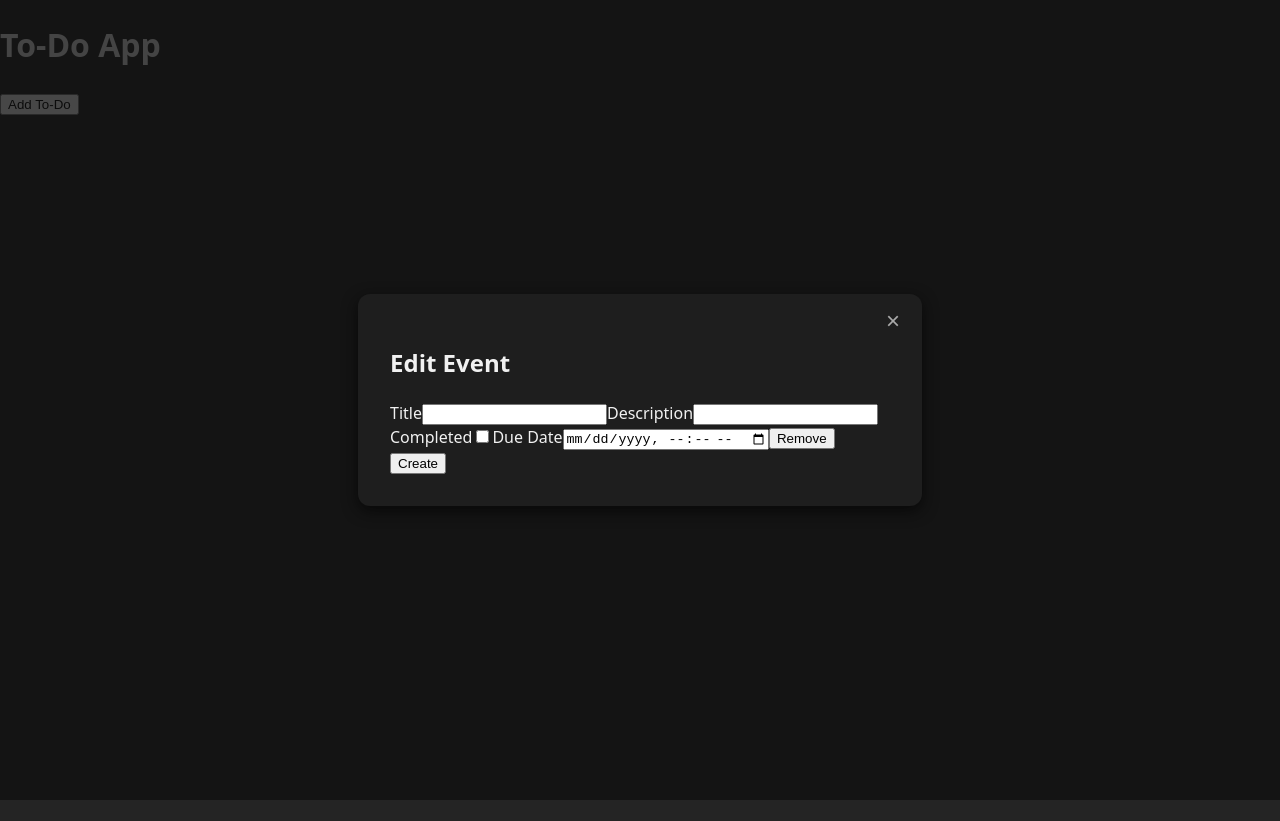
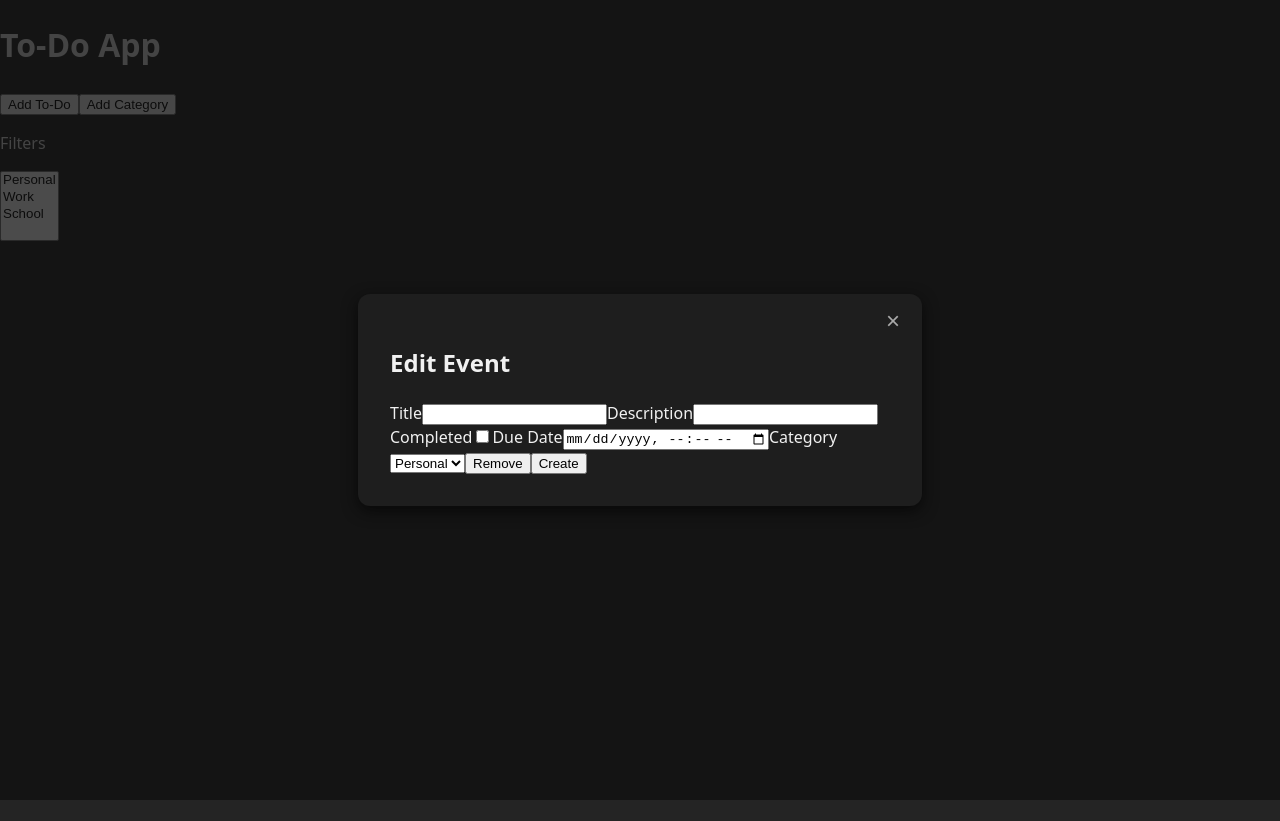
Before and after one commit to DexStephens/web-dev-final, a React (Vite) app in the folder client/: page / in a window 1280 px wide. Both pictures are taken after a click on the button "Add To-Do". Built offline with nearby package versions, Linux system fonts and the light colour scheme.

Commit message:
Add in category handling with another modal for category and update context values.

```diff
--- a/client/src/App.tsx
+++ b/client/src/App.tsx
@@ -3,9 +3,11 @@ import "./App.css";
 import { ToDoList } from "./components/ToDoList";
 import { ToDoModal } from "./components/ToDoModal";
 import { ToDo } from "./types";
+import { CategoryModal } from "./components/CategoryModal";
 
 function App() {
   const [openToDoModal, setOpenToDoModal] = useState(false);
+  const [openCategoryModal, setOpenCategoryModal] = useState(false);
   const [selectedToDo, setSelectedToDo] = useState<ToDo | null>(null);
 
   const onToDoModalClose = () => {
@@ -17,9 +19,13 @@ function App() {
       {(openToDoModal || selectedToDo) && (
         <ToDoModal toDo={selectedToDo} onClose={onToDoModalClose} />
       )}
+      {openCategoryModal && (
+        <CategoryModal onClose={() => setOpenCategoryModal(false)} />
+      )}
       <div>
         <h1>To-Do App</h1>
         <button onClick={() => setOpenToDoModal(true)}>Add To-Do</button>
+        <button onClick={() => setOpenCategoryModal(true)}>Add Category</button>
         <ToDoList setSelectedToDo={setSelectedToDo} />
       </div>
     </>
@@ -28,7 +34,6 @@ function App() {
 
 export default App;
 
-// NEXT: Add in categories, ability to create categories, assign to-dos to categories, add in filters for due date, categories
 //NEXT: Make the app pretty and responsive
-//NEXT: add in notifications
+//NEXT: add in notifications, more filter options
 //NEXT: work with local storage
--- /dev/null
+++ b/client/src/components/CategoryModal.tsx
@@ -0,0 +1,71 @@
+import { useEffect, useState } from "react";
+import { useToDoDataContext } from "../context/ToDoDataContextHook";
+import "../styles/Modal.css";
+import { Category, ModalProps } from "../types";
+import { createPortal } from "react-dom";
+
+export function CategoryModal({ onClose }: ModalProps) {
+  const { addCategory } = useToDoDataContext();
+  const [newCategory, setNewCategory] = useState<Category>({
+    color: "#0dead0",
+    name: "",
+  });
+  useEffect(() => {
+    const handleEsc = (e: KeyboardEvent) => {
+      if (e.key === "Escape") {
+        onClose();
+      }
+    };
+    window.addEventListener("keydown", handleEsc);
+
+    return () => {
+      window.removeEventListener("keydown", handleEsc);
+    };
+  }, [onClose]);
+
+  const handleSubmit = (e: React.FormEvent) => {
+    e.preventDefault();
+
+    if (newCategory.name.trim() === "") {
+      return;
+    }
+    addCategory(newCategory);
+
+    onClose();
+  };
+
+  return createPortal(
+    <div className="modal-overlay" onClick={() => onClose()}>
+      <div className="modal-content" onClick={(e) => e.stopPropagation()}>
+        <button className="modal-close" onClick={() => onClose()}>
+          ×
+        </button>
+        <h2 className="modal-title">Edit Event</h2>
+        <form className="modal-form" onSubmit={handleSubmit}>
+          <label>
+            Title
+            <input
+              type="text"
+              value={newCategory.name}
+              onChange={(e) =>
+                setNewCategory({ ...newCategory, name: e.target.value })
+              }
+            />
+          </label>
+          <label>
+            Color
+            <input
+              type="color"
+              value={newCategory.color}
+              onChange={(e) =>
+                setNewCategory({ ...newCategory, color: e.target.value })
+              }
+            />
+          </label>
+          <button type="submit">Create</button>
+        </form>
+      </div>
+    </div>,
+    document.body
+  );
+}
--- a/client/src/components/ToDoList.tsx
+++ b/client/src/components/ToDoList.tsx
@@ -1,13 +1,55 @@
+import { useMemo, useState } from "react";
 import { useToDoDataContext } from "../context/ToDoDataContextHook";
-import { ToDo, ToDoListProps } from "../types";
+import { ToDo, ToDoListFilter, ToDoListProps } from "../types";
+
+//CHATGPT USE: Looked up how to implement a multiple select dropdown in React
 
 export function ToDoList({ setSelectedToDo }: ToDoListProps) {
-  const { toDos } = useToDoDataContext();
+  const { toDos, categories } = useToDoDataContext();
+  const [filter, setFilter] = useState<ToDoListFilter>({
+    categories: [],
+  });
+
+  const handleCategorySelection = (e: React.ChangeEvent<HTMLSelectElement>) => {
+    const selectedOptions = Array.from(e.target.selectedOptions).map(
+      (option) => option.value
+    );
+    const selectedCategories = categories.filter((category) =>
+      selectedOptions.includes(category.name)
+    );
+    setFilter({ ...filter, categories: selectedCategories });
+  };
+
+  const filteredToDos = useMemo(() => {
+    if (filter.categories.length === 0) {
+      return toDos;
+    }
+    return toDos.filter((toDo) =>
+      filter.categories.some((category) => category.name === toDo.category.name)
+    );
+  }, [filter, toDos]);
+
   return (
     <div>
+      <p>Filters</p>
+      <select
+        multiple
+        value={filter.categories.map((cat) => cat.name)}
+        onChange={handleCategorySelection}
+      >
+        {categories.map((category) => (
+          <option key={category.name} value={category.name}>
+            {category.name}
+          </option>
+        ))}
+      </select>
       <ul>
-        {toDos.map((toDo: ToDo) => (
-          <li key={toDo.title} onClick={() => setSelectedToDo(toDo)}>
+        {filteredToDos.map((toDo: ToDo) => (
+          <li
+            key={toDo.title}
+            onClick={() => setSelectedToDo(toDo)}
+            style={{ border: `1px solid ${toDo.category.color}` }}
+          >
             <h3>{toDo.title}</h3>
             <p>{toDo.description}</p>
             <p>
--- a/client/src/components/ToDoModal.tsx
+++ b/client/src/components/ToDoModal.tsx
@@ -3,7 +3,8 @@ import { createPortal } from "react-dom";
 import { ToDo, ToDoModalProps } from "../types";
 import { v4 as uuidv4 } from "uuid";
 import { useToDoDataContext } from "../context/ToDoDataContextHook";
-import "../styles/ToDoModal.css";
+import "../styles/Modal.css";
+import { DEFAULT_CATEGORIES } from "../util/constants";
 
 const determineToDo = (toDo: ToDo | null) => {
   if (toDo) {
@@ -15,12 +16,13 @@ const determineToDo = (toDo: ToDo | null) => {
       description: "",
       completed: false,
       dueDate: null,
+      category: DEFAULT_CATEGORIES[0],
     };
   }
 };
 
 export function ToDoModal({ toDo, onClose }: ToDoModalProps) {
-  const { addToDo, removeToDo, updateToDo } = useToDoDataContext();
+  const { addToDo, removeToDo, updateToDo, categories } = useToDoDataContext();
   const [currentToDo, setCurrentToDo] = useState<ToDo>(determineToDo(toDo));
   useEffect(() => {
     const handleEsc = (e: KeyboardEvent) => {
@@ -114,6 +116,30 @@ export function ToDoModal({ toDo, onClose }: ToDoModalProps) {
               }
             />
           </label>
+          <label>
+            Category
+            <select
+              value={currentToDo.category.name}
+              onChange={(e) => {
+                const selectedCategory = categories.find(
+                  (cat) => cat.name === e.target.value
+                );
+
+                if (selectedCategory) {
+                  setCurrentToDo({
+                    ...currentToDo,
+                    category: selectedCategory,
+                  });
+                }
+              }}
+            >
+              {categories.map((category) => (
+                <option key={category.name} value={category.name}>
+                  {category.name}
+                </option>
+              ))}
+            </select>
+          </label>
           <button onClick={onDelete}>Remove</button>
           <button type="submit">{toDo === null ? "Create" : "Edit"}</button>
         </form>
--- a/client/src/context/ToDoDataProvider.tsx
+++ b/client/src/context/ToDoDataProvider.tsx
@@ -1,15 +1,11 @@
 import { ReactNode, useState } from "react";
 import { ToDoDataContext } from "./ToDoData";
-import { ToDo } from "../types";
-
-// export interface ToDoDataContextType {
-//   addToDo: (toDo: ToDo) => void;
-//   removeToDo: (id: string) => void;
-//   updateToDo: (id: string, updatedToDo: Partial<ToDo>) => void;
-// }
+import { Category, ToDo } from "../types";
+import { DEFAULT_CATEGORIES } from "../util/constants";
 
 export function ToDoDataProvider({ children }: { children: ReactNode }) {
   const [toDos, setToDos] = useState<ToDo[]>([]);
+  const [categories, setCategories] = useState<Category[]>(DEFAULT_CATEGORIES);
 
   const addToDo = (toDo: ToDo) => {
     setToDos((prevToDos) => [...prevToDos, toDo]);
@@ -27,6 +23,12 @@ export function ToDoDataProvider({ children }: { children: ReactNode }) {
     );
   };
 
+  const addCategory = (category: Category) => {
+    if (!categories.some((cat) => cat.name === category.name)) {
+      setCategories((prevCategories) => [...prevCategories, category]);
+    }
+  };
+
   return (
     <ToDoDataContext
       value={{
@@ -35,6 +37,8 @@ export function ToDoDataProvider({ children }: { children: ReactNode }) {
         addToDo,
         removeToDo,
         updateToDo,
+        categories,
+        addCategory,
       }}
     >
       {children}
--- /dev/null
+++ b/client/src/util/constants.ts
@@ -0,0 +1,16 @@
+import { Category } from "../types";
+
+export const DEFAULT_CATEGORIES: Category[] = [
+  {
+    color: "#ffd700",
+    name: "Personal",
+  },
+  {
+    color: "#d60026",
+    name: "Work",
+  },
+  {
+    color: "#007fff",
+    name: "School",
+  },
+];
```
Also changed, not shown: client/src/types.ts (+17 -2 lines), client/src/styles/Modal.css (renamed from client/src/styles/ToDoModal.css), 1 other file (tests, documents, lock files or other folders).
